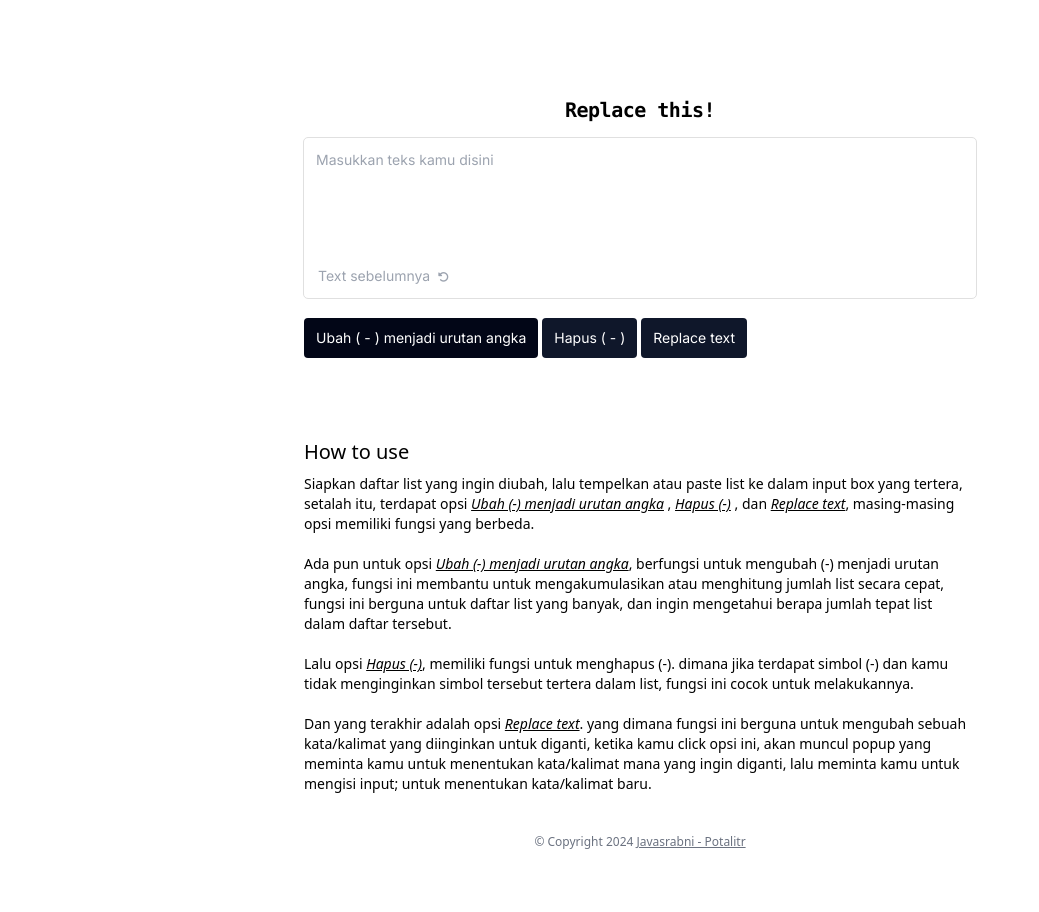
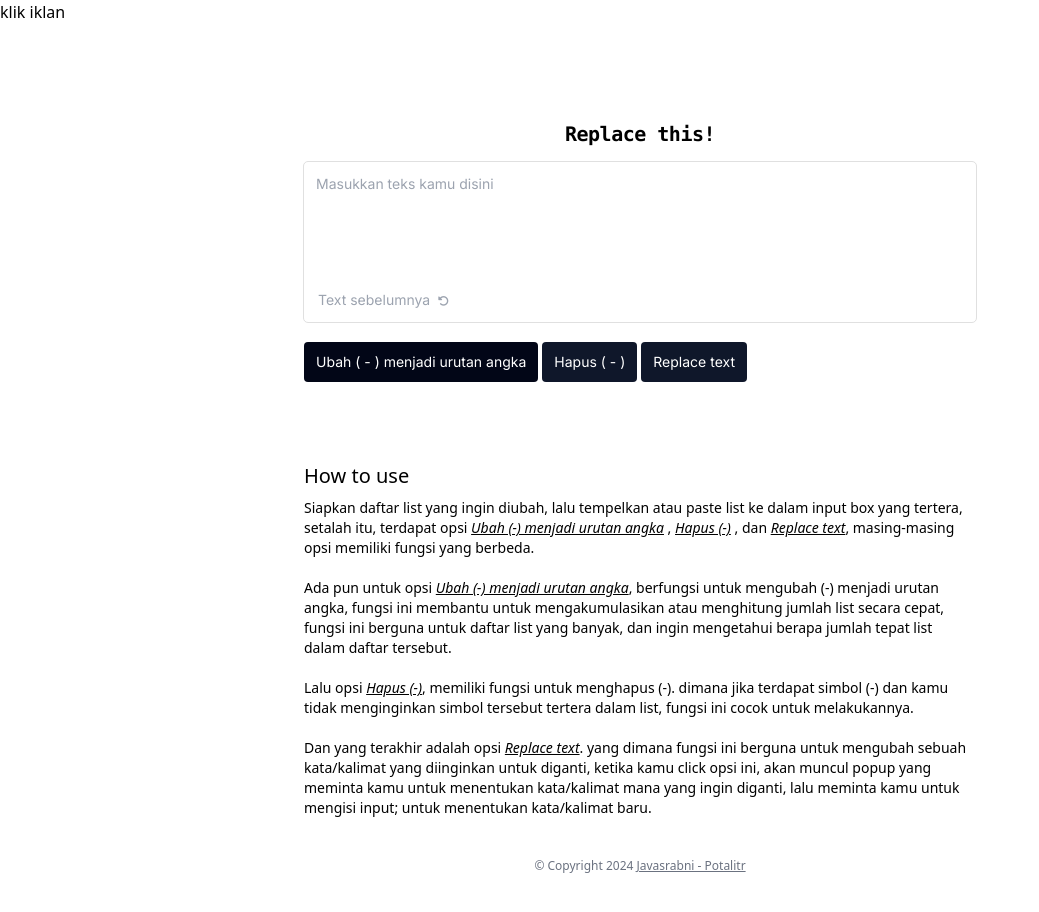
Before and after one commit to Javasrabni/Replace-it-app, a plain HTML site: page index.html in a window 1280 px wide. Shown: the whole page, without its empty margins (0-1039 px from the left). Before the commit the page ends 890 px from the top, so only its background shows below. Drawn offline with Linux system fonts and the light colour scheme.

Commit message:
Update index.html

```diff
--- a/index.html
+++ b/index.html
@@ -8,4 +8,4 @@
 <meta name="monetag" content="e13aeea34d087245bf5103b8dd7a17e2">
 <script src="https://5gvci.com/act/files/tag.min.js?z=10880710" data-cfasync="false" async></script>
   <meta name="google-adsense-account" content="ca-pub-7745345471350896">
-  <script async src="https://www.googletagmanager.com/gtag/js?id=G-C038LXG35H"></script><script>function gtag(){dataLayer.push(arguments)}window.dataLayer=window.dataLayer||[],gtag("js",new Date),gtag("config","G-C038LXG35H")</script><meta charset="utf-8"/><link rel="icon" href="/favicon.ico"/><meta name="viewport" content="width=device-width,initial-scale=1"/><meta name="theme-color" content="#000000"/><script src="https://kit.fontawesome.com/3df59f6b95.js" crossorigin="anonymous"></script><meta name="description" content="Web site created using create-react-app"/><link rel="apple-touch-icon" href="/logo192.png"/><link rel="manifest" href="/manifest.json"/><title>React App</title><script defer="defer" src="/static/js/main.566d5d23.js"></script><link href="/static/css/main.3e4e5cca.css" rel="stylesheet"></head><body><noscript>You need to enable JavaScript to run this app.</noscript><div id="root"></div></body></html>
+  <script async src="https://www.googletagmanager.com/gtag/js?id=G-C038LXG35H"></script><script>function gtag(){dataLayer.push(arguments)}window.dataLayer=window.dataLayer||[],gtag("js",new Date),gtag("config","G-C038LXG35H")</script><meta charset="utf-8"/><link rel="icon" href="/favicon.ico"/><meta name="viewport" content="width=device-width,initial-scale=1"/><meta name="theme-color" content="#000000"/><script src="https://kit.fontawesome.com/3df59f6b95.js" crossorigin="anonymous"></script><meta name="description" content="Web site created using create-react-app"/><link rel="apple-touch-icon" href="/logo192.png"/><link rel="manifest" href="/manifest.json"/><title>React App</title><script defer="defer" src="/static/js/main.566d5d23.js"></script><link href="/static/css/main.3e4e5cca.css" rel="stylesheet"></head><body><a href="https://omg10.com/4/10880473">klik iklan</a></p><noscript>You need to enable JavaScript to run this app.</noscript><div id="root"></div></body></html>
```
